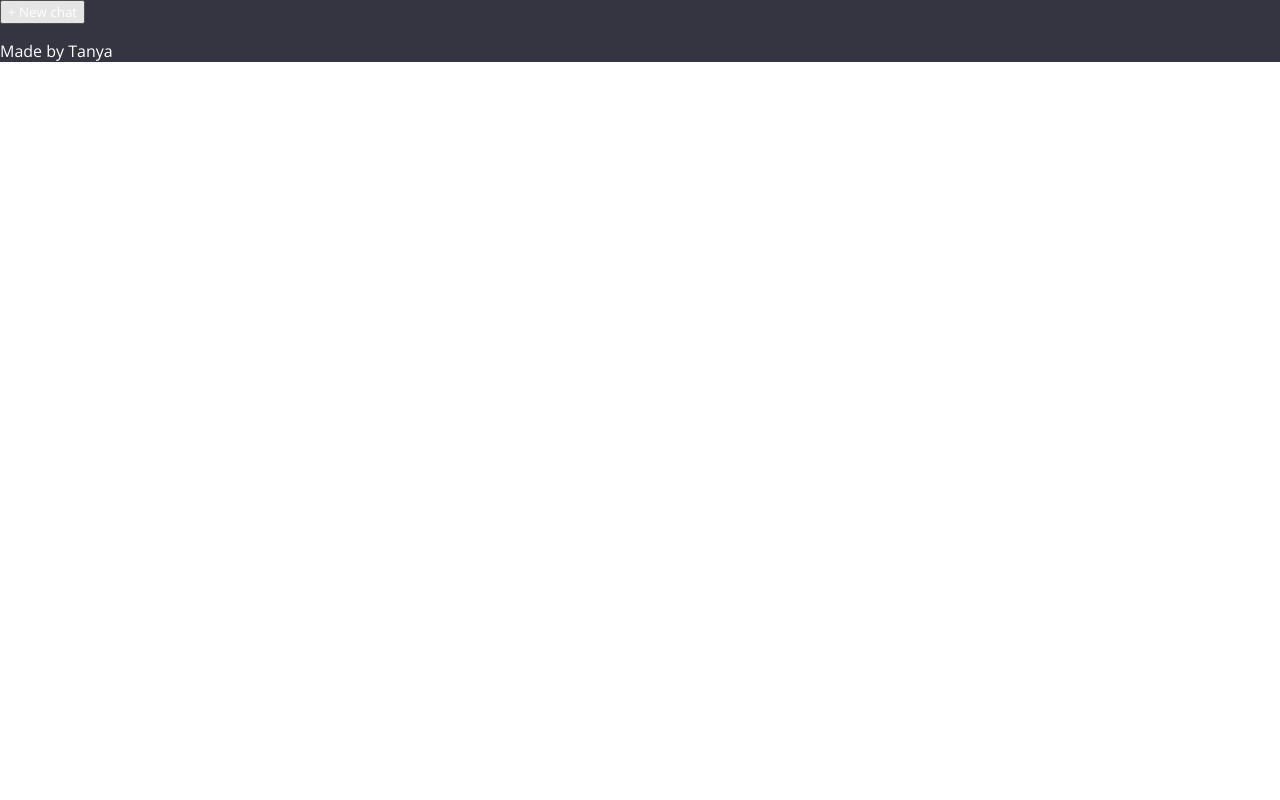
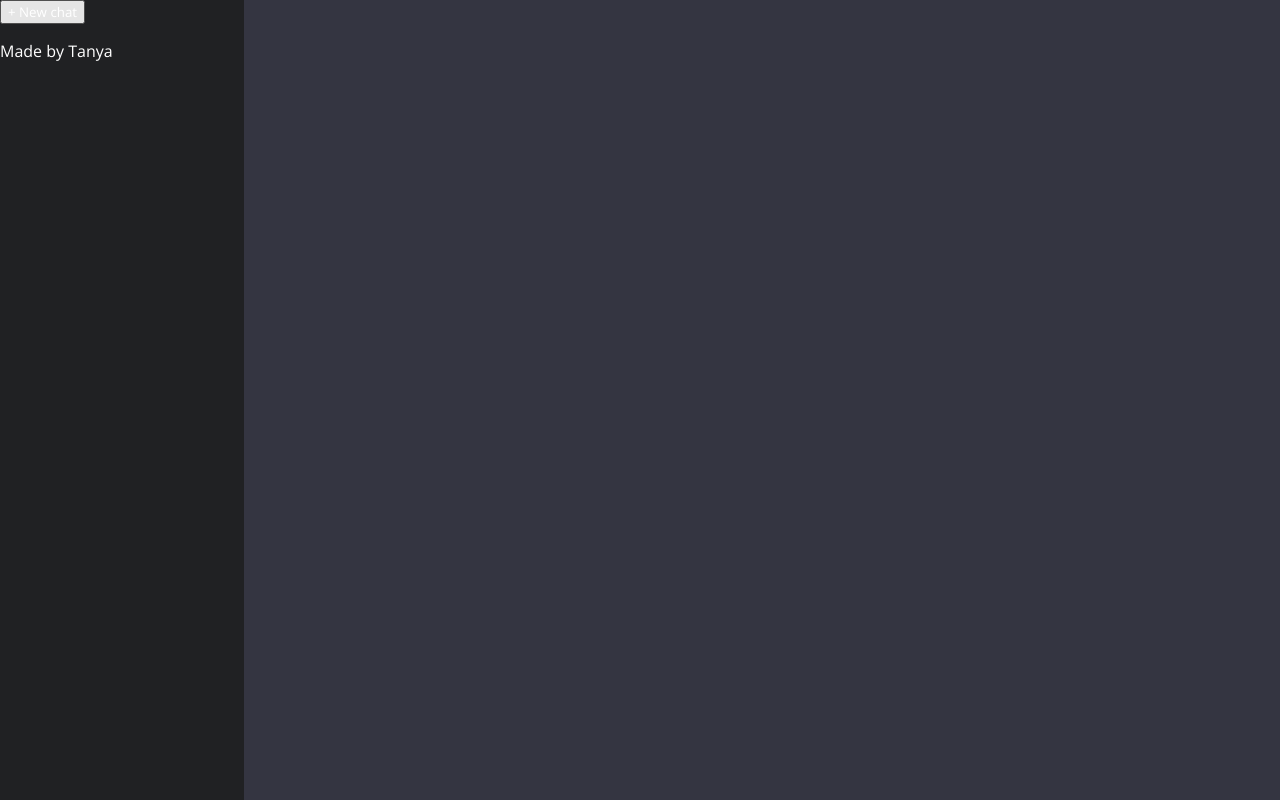
Before and after one commit to Milli-Mi/react-chatgpt-clone, a React (Create React App) app: page / in a window 1280 px wide. Built offline with nearby package versions, Linux system fonts and the light colour scheme.

Commit message:
Update index.css
styling .side-bar

```diff
--- a/src/index.css
+++ b/src/index.css
@@ -12,3 +12,13 @@
  .app {
   background-color: #343541;
  }
+
+ .side-bar {
+background-color: #202123;
+height: 100vh;
+width: 244px;
+ }
+
+ .main {
+
+ }
```
